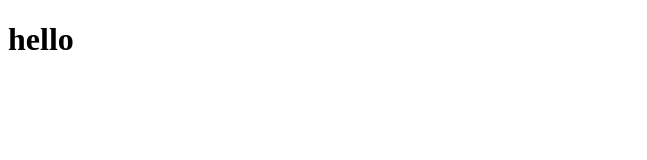
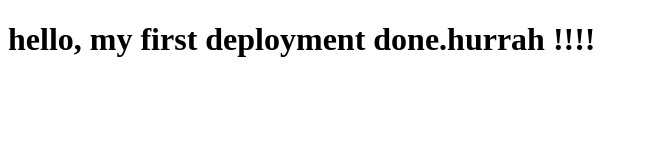
Before and after one commit to arsalanjamal/ars, a plain HTML site: page index.html in a window 1280 px wide. Shown: the whole page, without its empty margins (0-647 px from the left). Drawn offline with Linux system fonts and the light colour scheme.

Commit message:
Update index.html

```diff
--- a/index.html
+++ b/index.html
@@ -6,6 +6,6 @@
     <title>Document</title>
 </head>
 <body>
-    <h1>hello</h1>
+    <h1>hello, my first deployment done.hurrah !!!!</h1>
 </body>
 </html>
```
